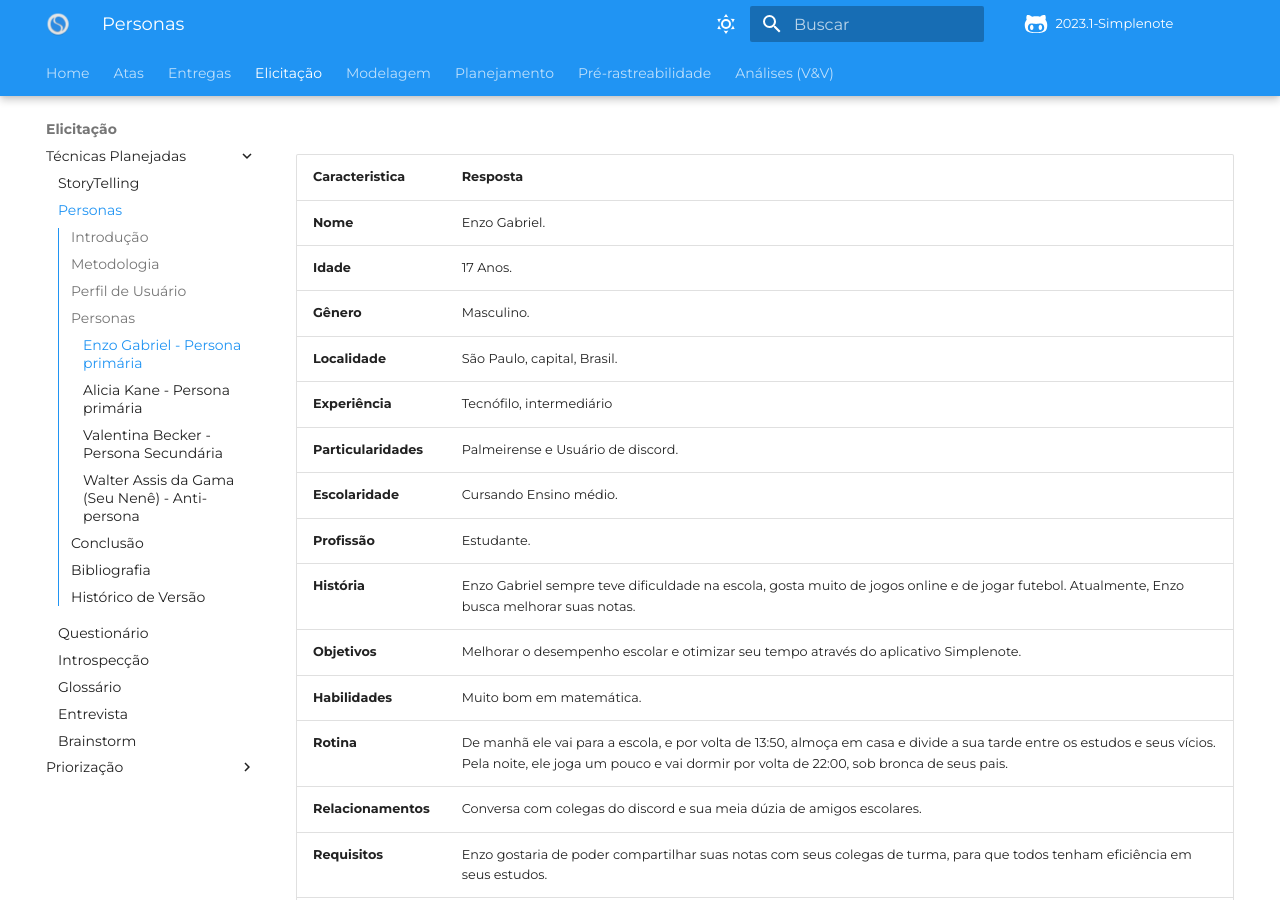
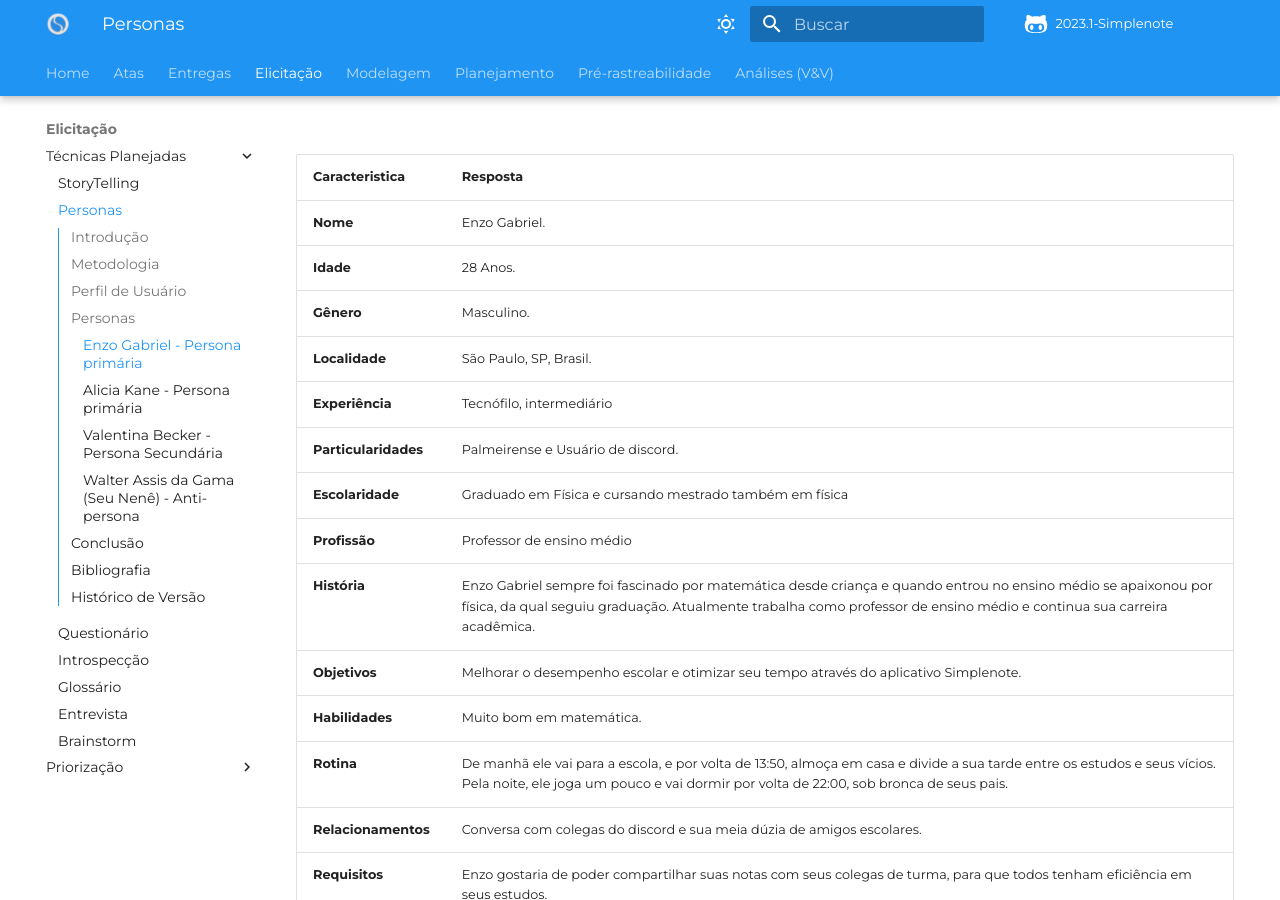
Before and after one commit to Requisitos-de-Software/2023.1-Simplenote, an MkDocs documentation site: the page built from docs/elicitacao/personas.md, in a window 1280 px wide and 900 px high, scrolled down 1503 px. Built offline with MkDocs 1.6.1 and Material for MkDocs 9.7.7, drawn with Linux system fonts in a browser that asks for light colours; some web fonts are replaced; comment, search, counter and statistics services are not loaded.

Commit message:
#71 refazendo ajustes pos catastrofes

```diff
--- a/docs/elicitacao/personas.md
+++ b/docs/elicitacao/personas.md
@@ -42,14 +42,14 @@
 |        Caracteristica       |  Resposta   |
 | :------------------ | --------------------------------------------------------------------------------------------------------------------------------------------------------------------------------------------------------------------------------------------------------------------------------------------------------------------------------------------------------------------------------------------------------------------------------------------------------------------------------------------------------------------------------------------------------------------------------------------------------------------- |
 | **Nome**            | Enzo Gabriel.    |
-| **Idade**            |          17 Anos.     |
+| **Idade**            |          28 Anos.     |
 | **Gênero**       | Masculino.      |
-| **Localidade**            |        São Paulo, capital, Brasil.       |
+| **Localidade**            |        São Paulo, SP, Brasil.       |
 | **Experiência**       | Tecnófilo, intermediário     |
 | **Particularidades**            |        Palmeirense e Usuário de discord.       |
-| **Escolaridade**            |        Cursando Ensino médio.       |
-| **Profissão**            |        Estudante.       |
-| **História**            |       Enzo Gabriel sempre teve dificuldade na escola, gosta muito de jogos online e de jogar futebol. Atualmente, Enzo busca melhorar suas notas.    |
+| **Escolaridade**            |        Graduado em Física e cursando mestrado também em física       |
+| **Profissão**            |        Professor de ensino médio       |
+| **História**            |       Enzo Gabriel sempre foi fascinado por matemática desde criança e quando entrou no ensino médio se apaixonou por física, da qual seguiu graduação. Atualmente trabalha como professor de ensino médio e continua sua carreira acadêmica.     |
 | **Objetivos**       | Melhorar o desempenho escolar e otimizar seu tempo através do aplicativo Simplenote. |
 | **Habilidades**     | Muito bom em matemática.  |
 | **Rotina**         | De manhã ele vai para a escola, e por volta de 13:50, almoça em casa e divide a sua tarde entre os estudos e seus vícios. Pela noite, ele joga um pouco e vai dormir por volta de 22:00, sob bronca de seus pais. |
```
